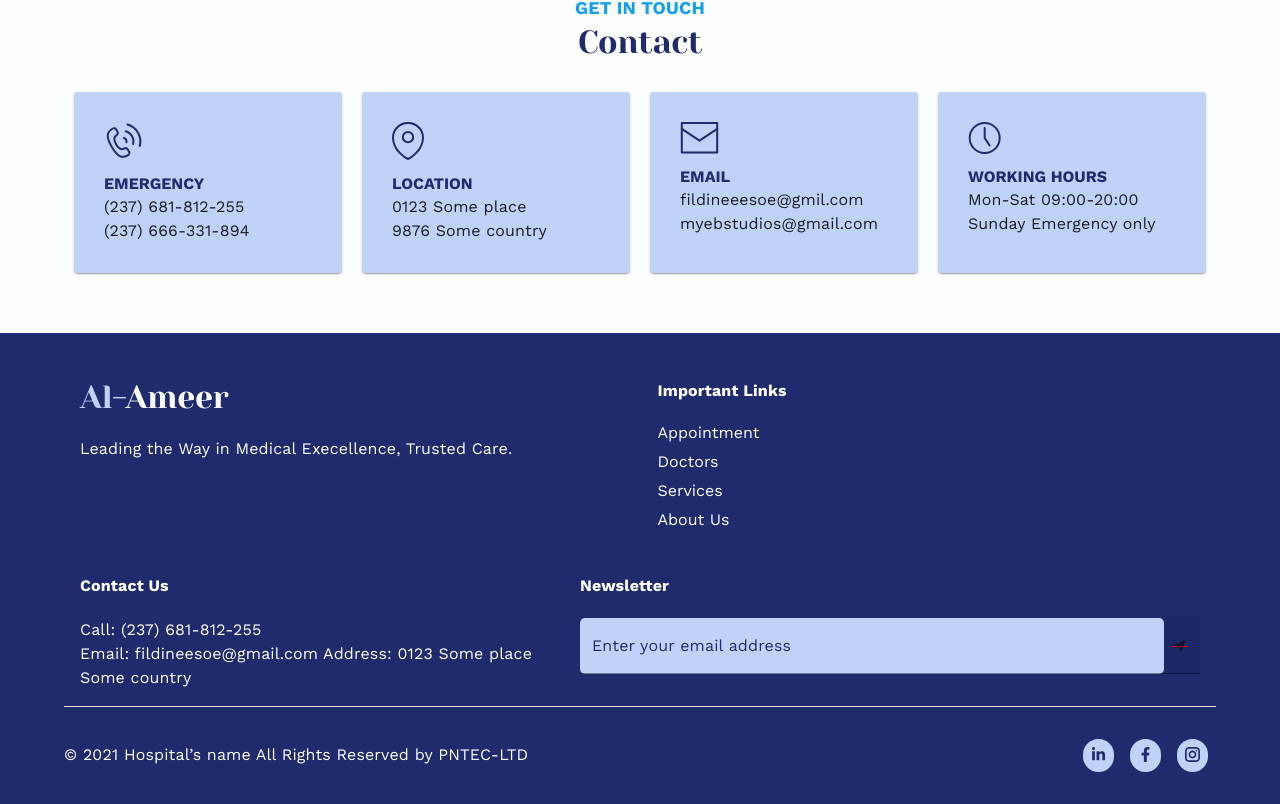
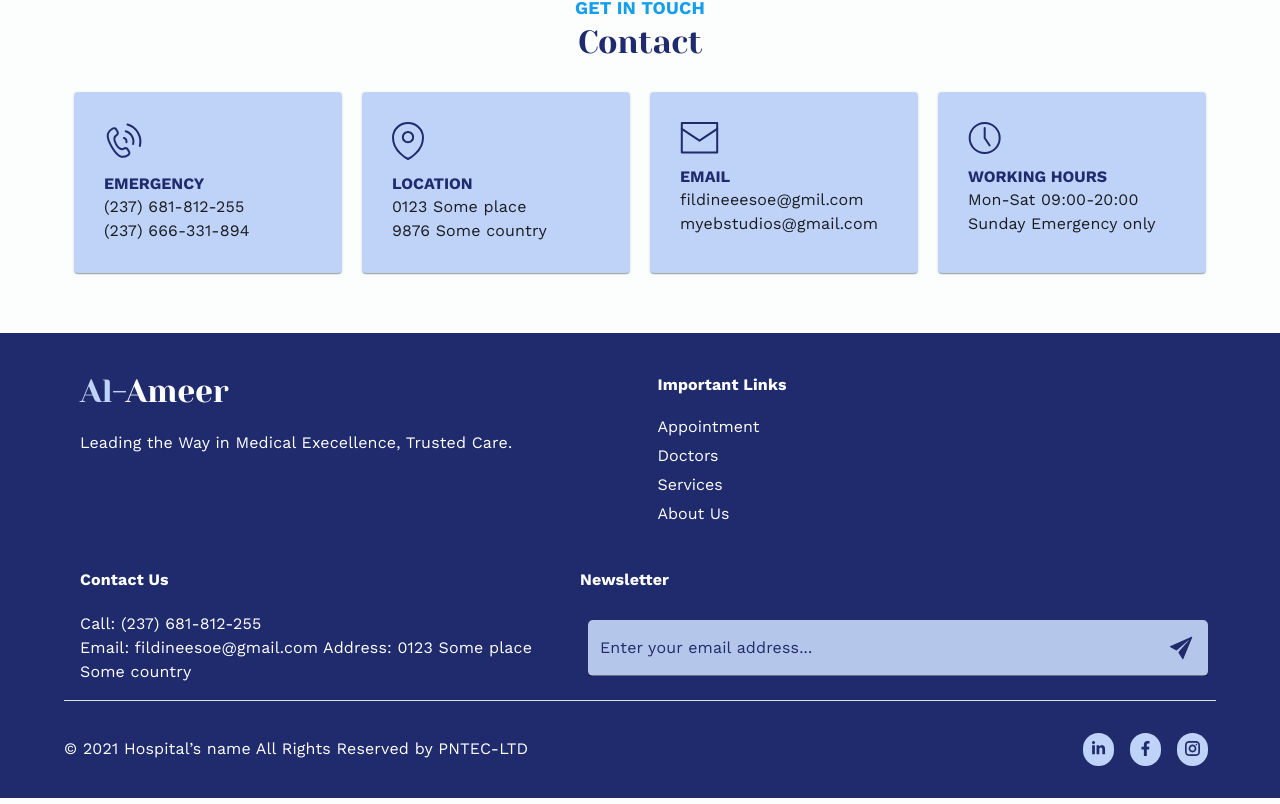
Before and after one commit to dovecancode/al-ameer, a React (Vite) app: page /about-us in a window 1280 px wide. Shown: the part 2855-3659 px from the top of the page. Built offline with nearby package versions, Linux system fonts and the light colour scheme.

Commit message:
#20 finished footer section

```diff
--- a/src/components/Footer/index.jsx
+++ b/src/components/Footer/index.jsx
@@ -12,12 +12,13 @@ import {
   FooterTop,
   Footerlink,
   Item,
-  NewSTextField,
+  NewsTextField,
   SocialIcon,
 } from './style'
 
 import { FaFacebookF, FaLinkedinIn } from 'react-icons/fa'
 import { GrInstagram } from 'react-icons/gr'
+
 import { IoIosSend } from 'react-icons/io'
 
 function Footer() {
@@ -68,22 +69,20 @@ function Footer() {
             <Item>
               <FooterHeading component="h3">Newsletter</FooterHeading>
               <Box>
-                <NewSTextField
-                  id="outlined-basic"
-                  label="Enter your email address"
+                <NewsTextField
                   variant="filled"
+                  label="Enter your email address..."
+                  id="outlined-start-adornment"
+                  sx={{ m: 1, width: '100%' }}
+                  InputProps={{
+                    endAdornment: (
+                      <InputAdornment position="end">
+                        <IoIosSend color="#1F2B6C" size={30} />
+                      </InputAdornment>
+                    ),
+                  }}
                   InputLabelProps={{
                     style: { color: '#1F2B6C' },
-                  }}
-                  InputProps={{
-                    style: {
-                      color: '#fff',
-                    },
-                    endAdornment: (
-                      <InputAdornment position="end" sx={{ background: 'red' }}>
-                        <IoIosSend />
-                      </InputAdornment>
-                    ),
                   }}
                 />
               </Box>
--- a/src/components/Footer/style.js
+++ b/src/components/Footer/style.js
@@ -1,45 +1,37 @@
 import { Box, Link, Stack, TextField, Typography } from '@mui/material'
 import { styled } from '@mui/system'
 
-export const FooterSection = styled('footer')(() => ({
+export const FooterSection = styled('footer')(({ theme }) => ({
   background: '#1F2B6C',
-  paddingTop: '3rem',
+  paddingTop: theme.spacing(3),
 }))
 
-export const FooterTop = styled(Stack)(({ theme }) => ({
+export const FooterTop = styled(Stack)(() => ({
   flexWrap: 'wrap',
   gap: 3,
 }))
 
-export const FooterHeading = styled(Typography)(({ theme }) => ({
+export const FooterHeading = styled(Typography)(() => ({
   fontWeight: 'bold',
 }))
 
 export const Item = styled('div')(({ theme }) => ({
   padding: theme.spacing(2),
-  // marginBottom: theme.spacing(2),
+
   color: '#fff',
   display: 'flex',
   flexDirection: 'column',
   gap: '2rem',
 
   flex: 1,
-
-  // '@media (width >= 40em )': {
-  //   flex: '1 1 calc(100% / 2 - 5rem)',
-  // },
-
-  // '@media(width >= 60rem)': {
-  //   flex: '1 1 calc(100% / 2 - 5rem)',
-  // },
-
-  // flex: '1 1 calc(100% / 4 - 2rem)',
+  alignItems: 'baseline',
 
   '@media(width <= 80rem)': {
     flex: '1 1 calc(100% / 2 - 5rem)',
   },
 
   '@media(width >= 80rem)': {
+    alignItems: 'stretch',
     '&:nth-of-type(3)': {
       flex: 1.5,
     },
@@ -61,13 +53,11 @@ export const Footerlink = styled(Link)(({ theme }) => ({
   },
 }))
 
-export const NewSTextField = styled(TextField)(({ theme }) => ({
+export const NewsTextField = styled(TextField)(({ theme }) => ({
   width: '100%',
-  '.MuiInputBase-input': {
-    background: theme.palette.accent.main,
-    borderRadius: '0.5rem',
-    color: theme.palette.primary.main,
-  },
+  background: theme.palette.accent.main,
+  borderRadius: '0.5rem',
+  color: theme.palette.primary.main,
 }))
 
 export const FooterBootom = styled(Stack)(({ theme }) => ({
--- a/src/components/HomeBookApptForm/style.js
+++ b/src/components/HomeBookApptForm/style.js
@@ -13,7 +13,6 @@ export const AppointmentSection = styled('section')({
 })
 
 export const Content = styled('div')({
-  // marginBottom: '3rem',
   '& h2': {
     color: '#159EEC',
   },
--- a/src/components/ServicesIconOptions/index.jsx
+++ b/src/components/ServicesIconOptions/index.jsx
@@ -10,6 +10,7 @@ function ServicesIconOptions({ onSelectItem, selectedID }) {
       <Box
         sx={{
           border: '1px solid  #c4c7d3',
+          borderBottom: 0,
           borderRadius: '0.3125rem',
         }}
       >
```
Also changed, not shown: src/components/DoctorCard/index.jsx (+12 -12 lines), src/components/DoctorCard/style.jsx (+14 -14 lines), src/components/DoctorSliderCards/index.jsx (+10 -10 lines).
